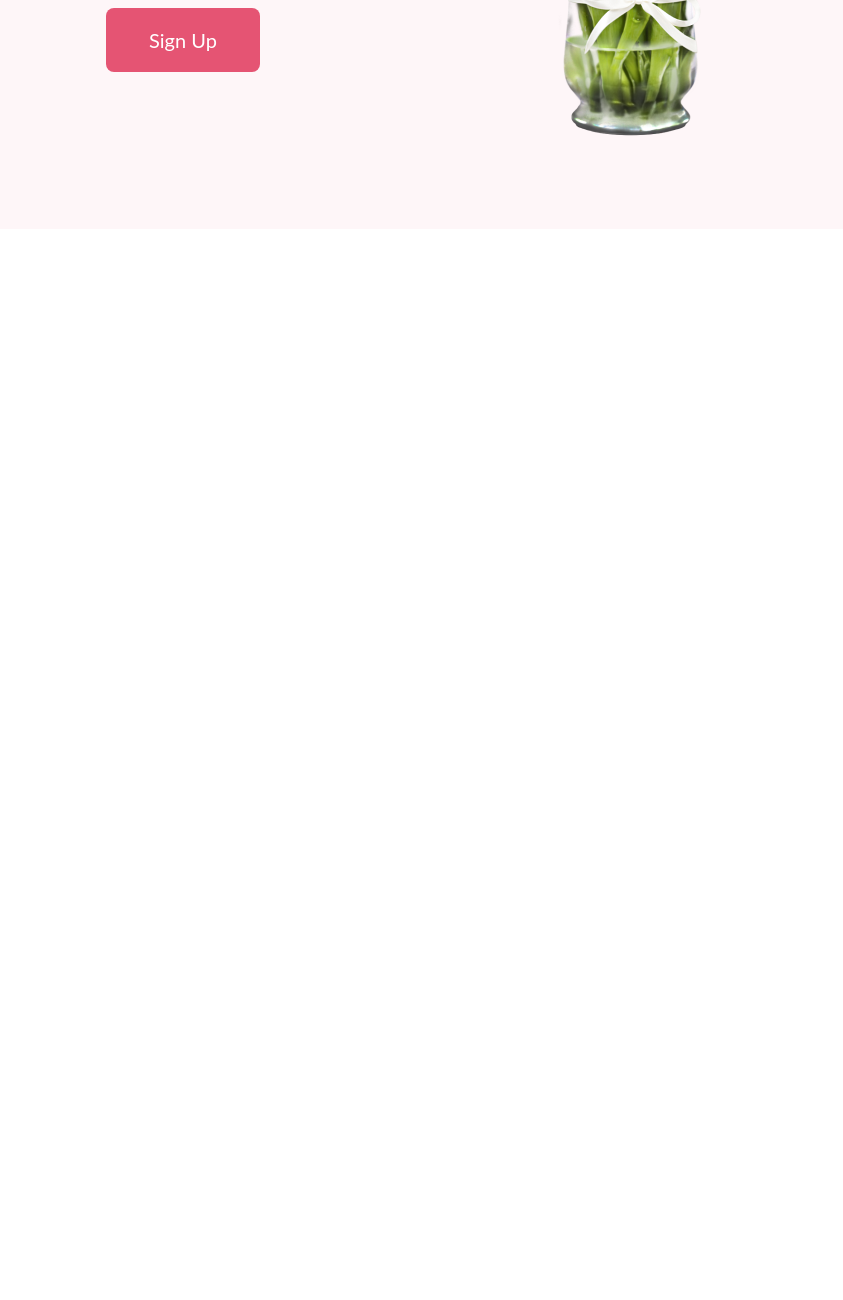
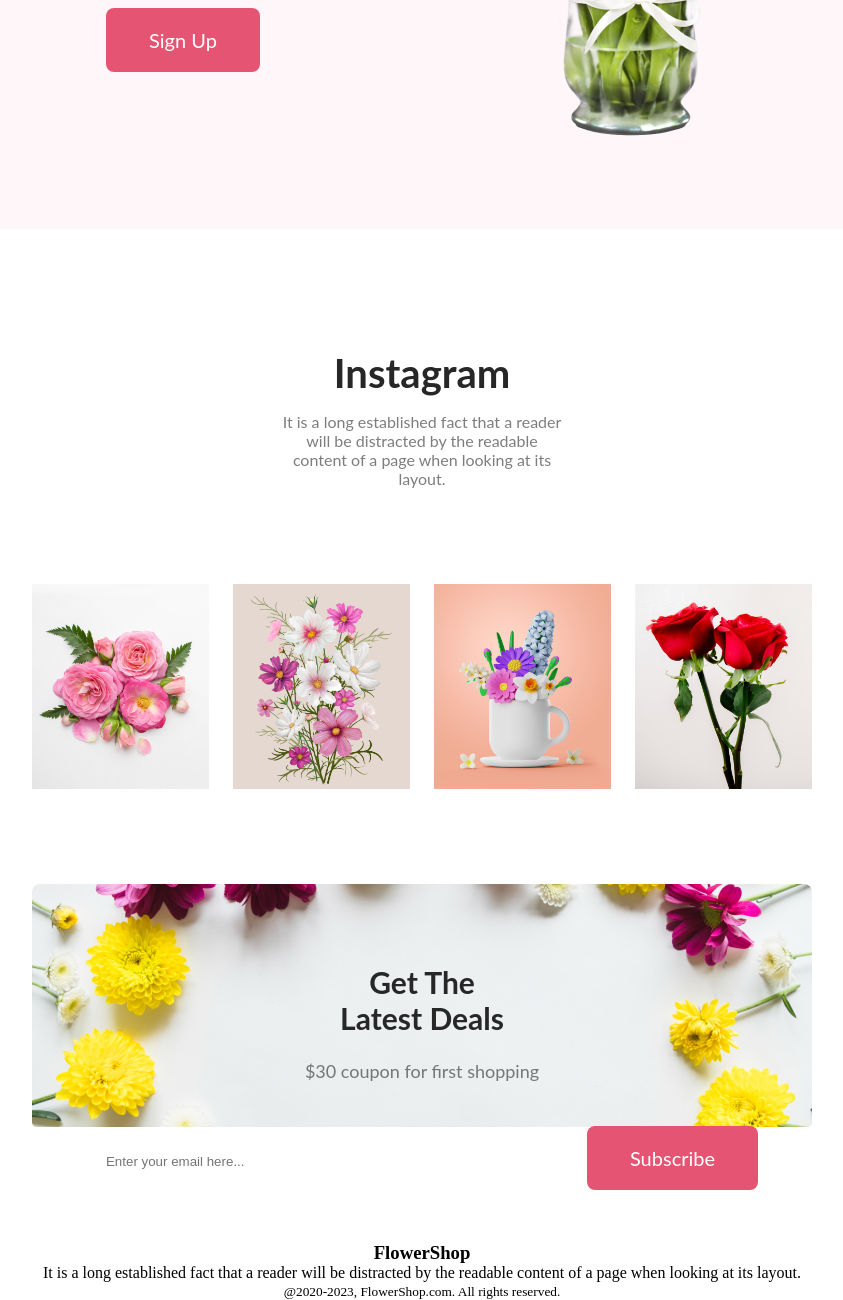
Before and after one commit to mdriazuddinriad5/flower-shop-website, a plain HTML site: page index.html in a window 1280 px wide. Shown: the part 2391-3691 px from the top of the page, without its empty margins (218-1061 px from the left). Before the commit the page ends 2620 px from the top, so only its background shows below. Drawn offline with Linux system fonts and the light colour scheme.

Commit message:
main part finished

```diff
--- a/index.html
+++ b/index.html
@@ -63,7 +63,8 @@
             <div class="hot-deal-container">
                 <div id="offer-details">
                     <h3 class="offer-title">Hot Deal ! Sale Up To 25% <span id="letter-design">Off</span></h3>
-                    <p class="offer-description">It is a long established fact that a reader will be distracted by the readable content of a page when looking at its layout.</p>
+                    <p class="offer-description">It is a long established fact that a reader will be distracted by the
+                        readable content of a page when looking at its layout.</p>
                     <button class="btn-primary">Sign Up</button>
                 </div>
                 <div class="offer-image">
@@ -72,10 +73,40 @@
             </div>
         </section>
 
+        <!-- Instagram Section  -->
 
+        <section>
+            <h3 class="title-primary">Instagram</h3>
+            <p class="insta-p offer-description">It is a long established fact that a reader will be distracted by the
+                readable content of a page when looking at its layout.</p>
+            <div class="rec-container">
+                <div class="rec rec1"></div>
+                <div class="rec rec2"></div>
+                <div class="rec rec3"></div>
+                <div class="rec rec4"></div>
+            </div>
+        </section>
+
+        <!-- Latest deal section  -->
+
+        <section class="deal-container">
+            <h3 class="title-secondary">Get The Latest Deals</h3>
+            <p class="secondary-description">$30 coupon for first shopping</p>
+            <div id="email-box">
+            <input type="email" name="" id="email" placeholder="Enter your email here...">
+            <button class="btn-primary">Subscribe</button>
+        </div>
+
+        </section>
 
     </main>
-    <footer></footer>
+    <footer>
+        <section class="footer-container">
+            <h3 class="footer-title">FlowerShop</h3>
+            <p class="footer-description">It is a long established fact that a reader will be distracted by the readable content of a page when looking at its layout.</p>
+            <p><small>@2020-2023, FlowerShop.com. All rights reserved. </small></p>
+        </section>
+    </footer>
 </body>
 
 </html>
--- a/styles/style.css
+++ b/styles/style.css
@@ -185,7 +185,7 @@ main a {
 
 }
 
-#letter-design{
+#letter-design {
     color: #E55473;
 }
 
@@ -199,14 +199,115 @@ main a {
 
 }
 
-#offer-details{
+#offer-details {
     text-align: center;
-    padding: 100px 120px 80px 300px ;
+    padding: 100px 120px 80px 300px;
 }
 
-.offer-image{
-    padding: 100px 280px 80px 0px ;
+.offer-image {
+    padding: 100px 280px 80px 0px;
 }
 
 
 /* Instagram Section  */
+
+.insta-p {
+    margin-top: 15px;
+    padding: 0 500px;
+    margin-bottom: 0;
+}
+
+.rec {
+    width: 342px;
+    height: 396px;
+}
+
+.rec1 {
+    background-image: url('../Flower Asset/Flower 01.png');
+    background-repeat: no-repeat;
+    background-position: center;
+    background-size: 100%;
+
+}
+
+.rec2 {
+    background-image: url('../Flower Asset/Rectangle 4.png');
+    background-repeat: no-repeat;
+    background-position: center;
+    background-size: 100%;
+
+}
+
+.rec3 {
+    background-image: url('../Flower Asset/Rectangle 5.png');
+    background-repeat: no-repeat;
+    background-position: center;
+    background-size: 100%;
+
+}
+
+.rec4 {
+    background-image: url('../Flower Asset/Rectangle 6.png');
+    background-repeat: no-repeat;
+    background-position: center;
+    background-size: 100%;
+
+}
+
+.rec-container {
+    margin-top: 0;
+    display: flex;
+    justify-content: center;
+    gap: 24px;
+    padding: 0 250px;
+}
+
+/* Latest deal section  */
+
+
+.deal-container {
+    border-radius: 8px;
+    text-align: center;
+    background-image: url('../Flower Asset/Rectangle 9.png');
+    background-repeat: no-repeat;
+    background-size: 100%;
+    margin: 0 250px 0;
+}
+
+.title-secondary {
+    color: #272727;
+    text-align: center;
+    font-family: Lato;
+    font-size: 30px;
+    font-style: normal;
+    padding: 80px 300px 0;
+}
+
+.secondary-description {
+    color: rgba(39, 39, 39, 0.60);
+    text-align: center;
+    font-family: Lato;
+    font-size: 18px;
+    font-style: normal;
+    font-weight: 400;
+    line-height: 30px;
+    padding: 20px 100px 40px;
+}
+
+#email {
+    padding: 23px 300px 23px 20px;
+    border-radius: 8px;
+    background: #FFF;
+    border: none;
+}
+
+#email-box{
+padding-bottom: 50px;
+
+}
+
+/* Footer Section  */
+
+.footer-container{
+    text-align: center;
+}
```
